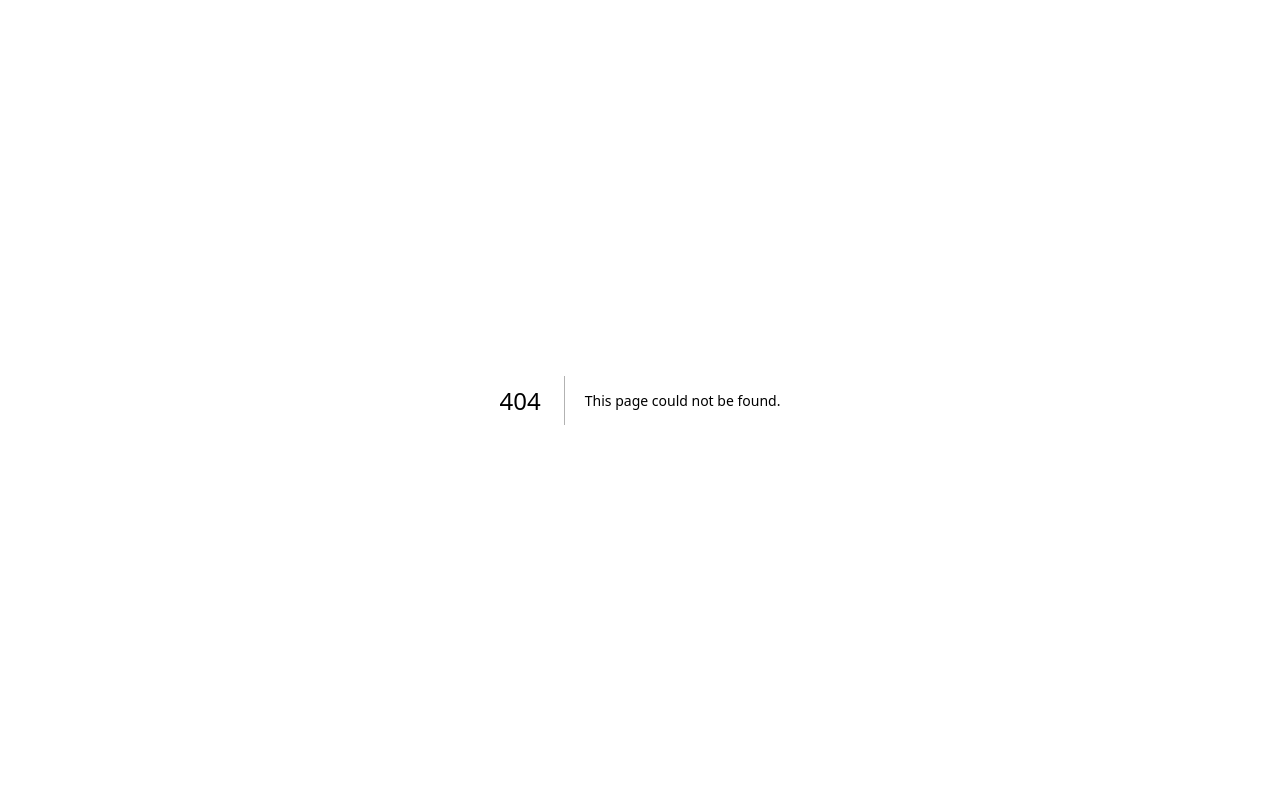
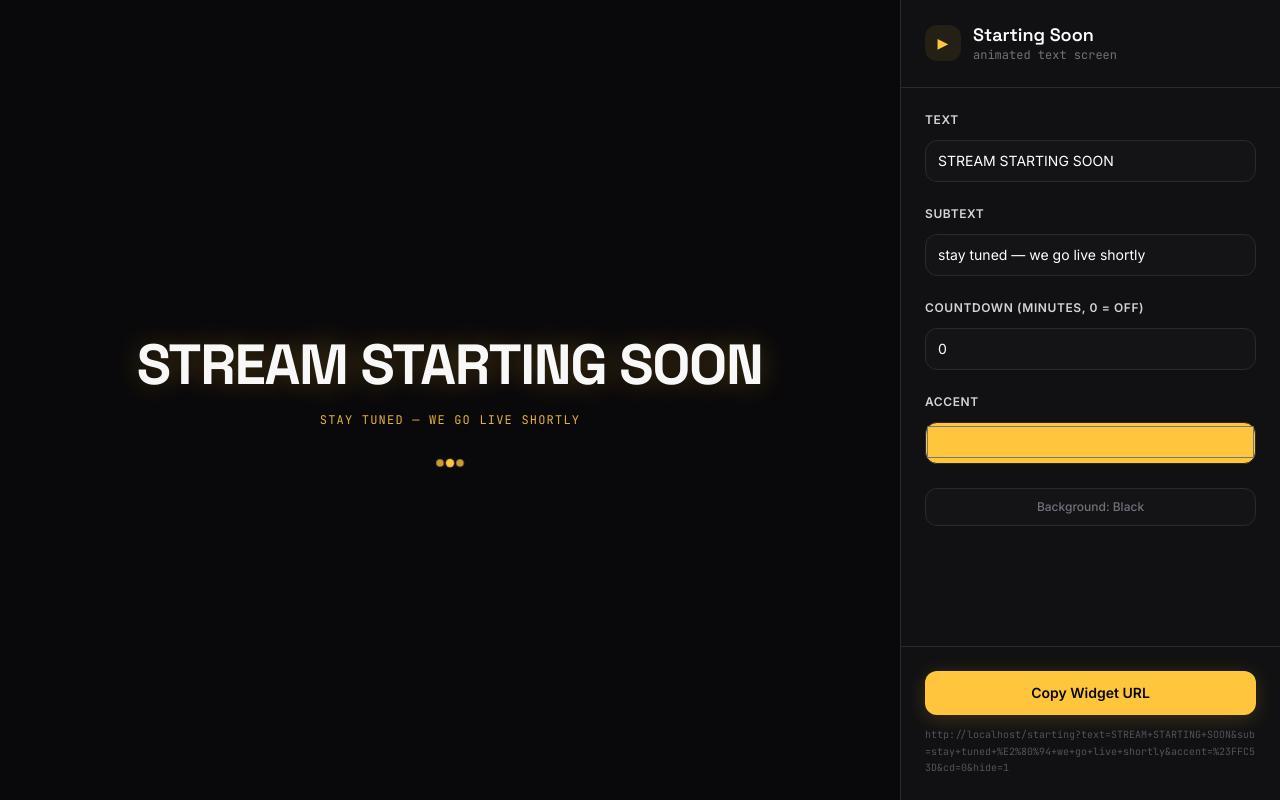
Before and after one commit to aldifhr/obs-widgets, a Next.js app: page /starting in a window 1280 px wide. Before the commit this address had no page. Built offline with nearby package versions, Linux system fonts and the light colour scheme.

Commit message:
feat: Starting Soon — animated fullscreen text + countdown

```diff
--- a/app/page.tsx
+++ b/app/page.tsx
@@ -12,6 +12,11 @@ export const listOverlay = [
     name: 'Win / Loss',
     description: 'Counter win & loss dengan winrate',
     href: '/winloss',
+  },
+  {
+    name: 'Starting Soon',
+    description: 'Animasi text fullscreen + countdown',
+    href: '/starting',
   }
 ]
 export default function HomePage() {
--- /dev/null
+++ b/app/starting/page.tsx
@@ -0,0 +1,12 @@
+import { Suspense } from 'react'
+import { StartingSoon } from '../../components/StartingSoon'
+
+export const metadata = { title: 'Starting Soon' }
+
+export default function Page() {
+  return (
+    <Suspense>
+      <StartingSoon />
+    </Suspense>
+  )
+}
--- /dev/null
+++ b/components/StartingSoon.tsx
@@ -0,0 +1,147 @@
+'use client'
+
+import { useEffect, useState } from 'react'
+import { useSearchParams } from 'next/navigation'
+import { SectionTitle } from '../lib/platforms'
+
+export function StartingSoon() {
+  const searchParams = useSearchParams()
+  const showWidget = searchParams.has('hide')
+
+  useEffect(() => {
+    if (showWidget) {
+      document.documentElement.style.background = 'transparent'
+      document.body.style.background = 'transparent'
+      document.body.style.minHeight = '100vh'
+    }
+  }, [showWidget])
+
+  const [text, setText] = useState(searchParams.get('text') || 'STREAM STARTING SOON')
+  const [sub, setSub] = useState(searchParams.get('sub') || 'stay tuned — we go live shortly')
+  const [accent, setAccent] = useState(searchParams.get('accent') || '#FFC53D')
+  const [noBg, setNoBg] = useState(searchParams.has('nobg'))
+  const [countdown, setCountdown] = useState(() => {
+    const v = Number(searchParams.get('cd'))
+    return v > 0 ? v : 0
+  })
+  const [remaining, setRemaining] = useState(countdown * 60)
+
+  useEffect(() => { setRemaining(countdown * 60) }, [countdown])
+  useEffect(() => {
+    if (remaining <= 0 || !showWidget) return
+    const t = setInterval(() => setRemaining(r => Math.max(0, r - 1)), 1000)
+    return () => clearInterval(t)
+  }, [remaining, showWidget])
+
+  const fmt = (s: number) => `${String(Math.floor(s / 60)).padStart(2, '0')}:${String(s % 60).padStart(2, '0')}`
+
+  const widgetParams = new URLSearchParams({ text, sub, accent, cd: String(countdown), hide: '1' })
+  if (noBg) widgetParams.set('nobg', '1')
+  const [widgetUrl, setWidgetUrl] = useState('')
+  useEffect(() => { setWidgetUrl(`${window.location.origin}/starting?${widgetParams.toString()}`) }, [widgetParams.toString()])
+  const [copied, setCopied] = useState(false)
+  const copyUrl = () => { navigator.clipboard.writeText(widgetUrl); setCopied(true); setTimeout(() => setCopied(false), 2000) }
+
+  const Screen = () => (
+    <div className="flex flex-col items-center justify-center gap-4 text-center px-8" style={{ minHeight: showWidget ? '100vh' : 320 }}>
+      <div
+        className="font-display font-black tracking-tight"
+        style={{
+          fontSize: 'clamp(28px, 6vw, 56px)',
+          color: '#fff',
+          textShadow: `0 0 30px ${accent}40, 0 0 60px ${accent}20`,
+          animation: 'starting-pulse 2s ease-in-out infinite',
+          lineHeight: 1.1,
+        }}
+      >
+        {text}
+      </div>
+      {sub && (
+        <div className="font-mono text-xs tracking-widest uppercase" style={{ color: accent, opacity: 0.9 }}>
+          {sub}
+        </div>
+      )}
+      {countdown > 0 && (
+        <div className="mt-2 font-mono font-bold tracking-widest" style={{ fontSize: 'clamp(24px, 5vw, 40px)', color: '#fff' }}>
+          {fmt(remaining)}
+        </div>
+      )}
+      <div className="mt-4 flex gap-1">
+        {[0, 1, 2].map(i => (
+          <div key={i} className="w-1.5 h-1.5 rounded-full" style={{ background: accent, opacity: 0.6, animation: `starting-dot 1.2s ease-in-out ${i * 0.2}s infinite` }} />
+        ))}
+      </div>
+    </div>
+  )
+
+  if (showWidget) {
+    return (
+      <div className="flex items-center justify-center" style={{ minHeight: '100vh', background: noBg ? 'transparent' : '#09090b' }}>
+        <Screen />
+        <style>{`
+          @keyframes starting-pulse { 0%,100% { transform: scale(1); opacity: 1 } 50% { transform: scale(1.02); opacity: 0.95 } }
+          @keyframes starting-dot { 0%,80%,100% { transform: scale(1); opacity: 0.4 } 40% { transform: scale(1.4); opacity: 1 } }
+        `}</style>
+      </div>
+    )
+  }
+
+  return (
+    <div className="min-h-screen bg-studio-950 flex flex-col">
+      <div className="flex-1 flex flex-col lg:flex-row">
+        <div className="flex-1 flex items-center justify-center p-8 min-h-[50vh] lg:min-h-0" style={{ background: noBg ? 'transparent' : '#09090b' }}>
+          <Screen />
+          <style>{`
+            @keyframes starting-pulse { 0%,100% { transform: scale(1); opacity: 1 } 50% { transform: scale(1.02); opacity: 0.95 } }
+            @keyframes starting-dot { 0%,80%,100% { transform: scale(1); opacity: 0.4 } 40% { transform: scale(1.4); opacity: 1 } }
+          `}</style>
+        </div>
+
+        <div className="w-full lg:w-[380px] bg-studio-900 border-l border-studio-border flex flex-col">
+          <div className="p-6 border-b border-studio-border">
+            <div className="flex items-center gap-3">
+              <div className="w-9 h-9 rounded-xl flex items-center justify-center flex-shrink-0" style={{ background: `${accent}15`, color: accent }}>
+                <span style={{ fontFamily: "'Fraunces', serif", fontSize: 14 }}>▶</span>
+              </div>
+              <div>
+                <h2 className="text-white font-display text-lg font-semibold leading-tight">Starting Soon</h2>
+                <p className="text-zinc-500 text-xs font-mono">animated text screen</p>
+              </div>
+            </div>
+          </div>
+
+          <div className="flex-1 overflow-y-auto p-6 space-y-6">
+            <section>
+              <SectionTitle>Text</SectionTitle>
+              <input value={text} onChange={e => setText(e.target.value)} className="w-full bg-studio-800/50 border border-studio-border rounded-xl px-3 py-2.5 text-white text-sm focus:outline-none focus:border-white/20" />
+            </section>
+            <section>
+              <SectionTitle>Subtext</SectionTitle>
+              <input value={sub} onChange={e => setSub(e.target.value)} className="w-full bg-studio-800/50 border border-studio-border rounded-xl px-3 py-2.5 text-white text-sm focus:outline-none focus:border-white/20" placeholder="optional" />
+            </section>
+            <section>
+              <SectionTitle>Countdown (minutes, 0 = off)</SectionTitle>
+              <input type="number" min={0} max={120} value={countdown} onChange={e => setCountdown(Math.max(0, Number(e.target.value)))} className="w-full bg-studio-800/50 border border-studio-border rounded-xl px-3 py-2.5 text-white text-sm focus:outline-none focus:border-white/20" />
+            </section>
+            <section>
+              <SectionTitle>Accent</SectionTitle>
+              <div className="relative"><div className="absolute inset-0 rounded-xl border border-studio-border" style={{ background: accent }} /><input type="color" value={accent} onChange={e => setAccent(e.target.value)} className="relative w-full h-10 rounded-xl cursor-pointer bg-transparent border-0" /></div>
+            </section>
+            <section>
+              <button onClick={() => setNoBg(n => !n)} className={`w-full py-2.5 rounded-xl text-xs font-medium border transition-all ${noBg ? 'border-white/30 bg-white/10 text-white' : 'border-studio-border bg-studio-800/50 text-zinc-500 hover:text-zinc-300'}`}>
+                {noBg ? 'Background: Transparent' : 'Background: Black'}
+              </button>
+            </section>
+          </div>
+
+          <div className="p-6 border-t border-studio-border">
+            <button onClick={copyUrl} className="w-full py-3 rounded-xl font-semibold text-sm transition-all active:scale-[0.98] text-studio-950" style={{ background: accent, boxShadow: `0 4px 20px ${accent}30` }}>
+              {copied ? 'Copied!' : 'Copy Widget URL'}
+            </button>
+            <p className="text-zinc-600 text-[10px] mt-3 font-mono break-all leading-relaxed">{widgetUrl}</p>
+          </div>
+        </div>
+      </div>
+    </div>
+  )
+}
```
